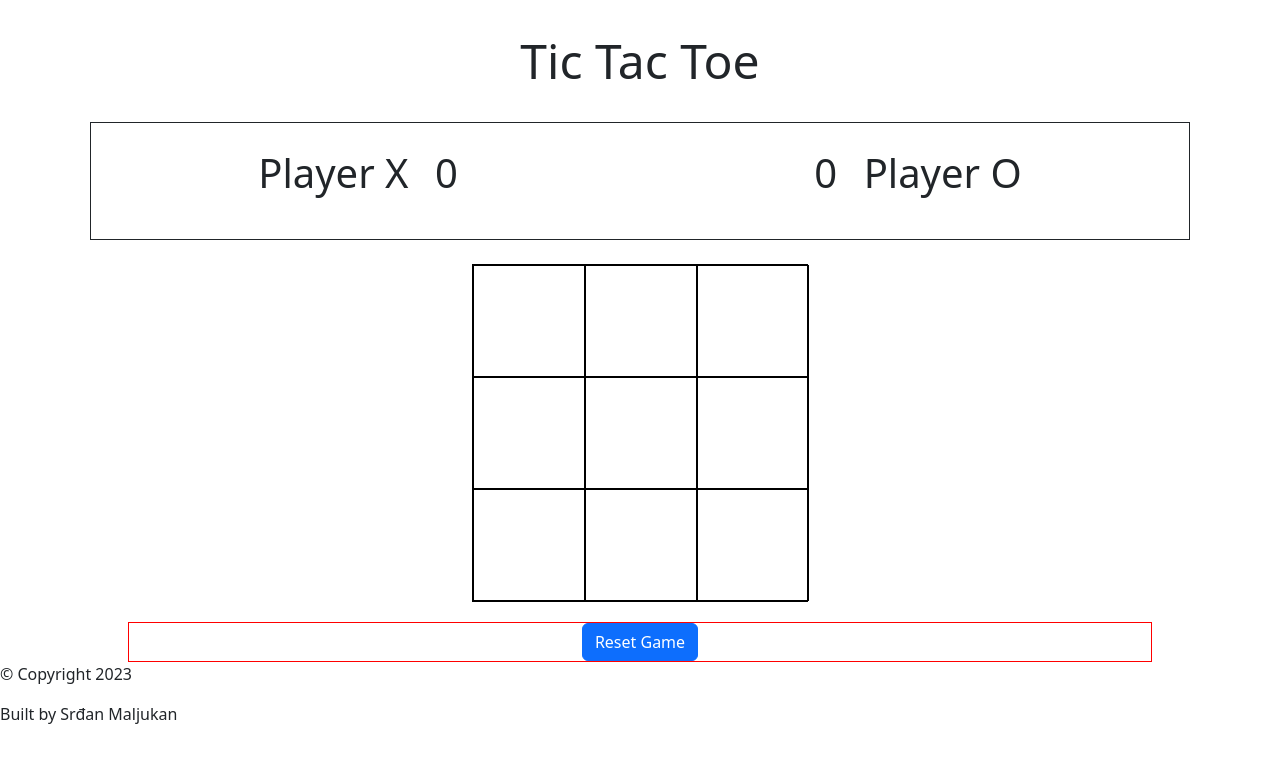
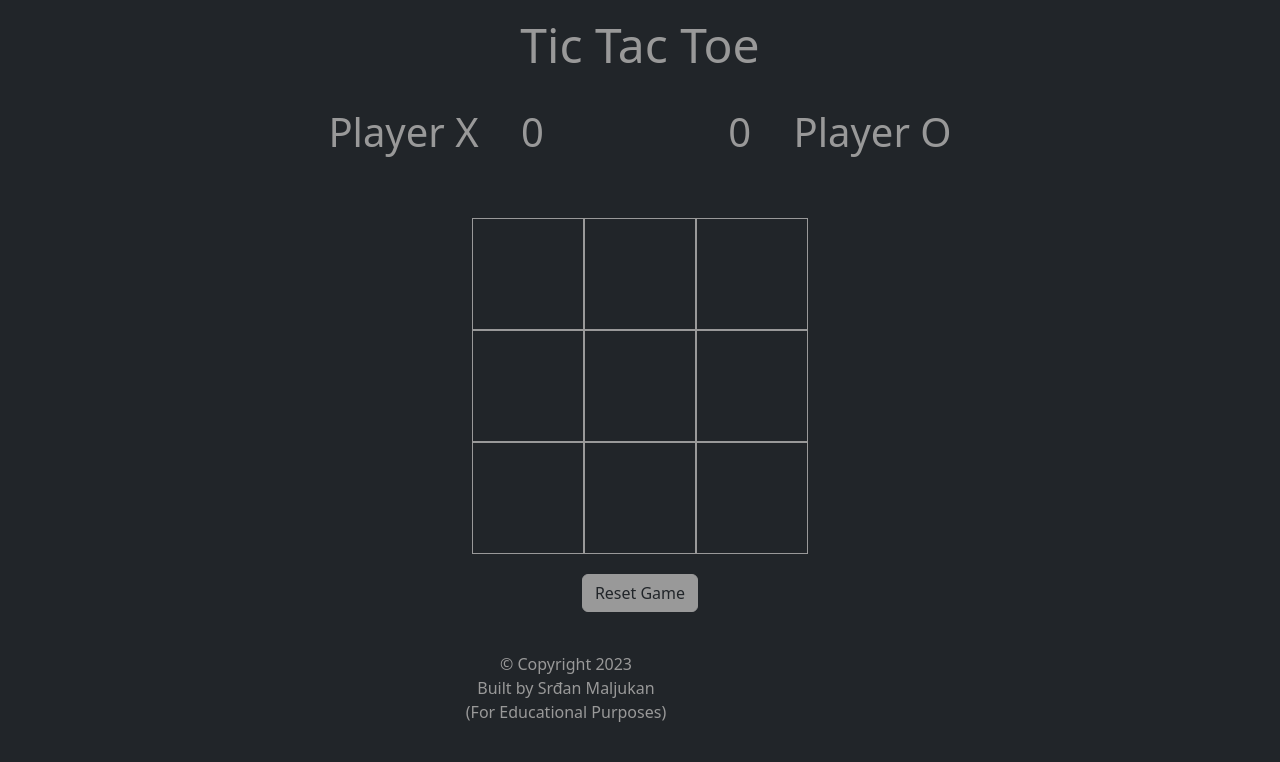
Before and after one commit to srdjanmaljukan/tic-tac-toe, a React app: page / in a window 1280 px wide. Built offline with nearby package versions, Linux system fonts and the light colour scheme.

Commit message:
finish styling

```diff
--- a/public/styles.css
+++ b/public/styles.css
@@ -1,5 +1,14 @@
+/* Variables */
+:root {
+  --bold-font: 700;
+  --bg-color: #242E33;
+  --primary-color: #999999;
+
+}
+
 html {
   scroll-behavior: smooth;
+  background-color: rgba(33, 37, 41, 1);
 }
 
 /* CSS Resets */
@@ -7,45 +16,31 @@ html {
   margin: 0;
   padding: 0;
   box-sizing: border-box;
-    /* border: 2px solid red; */
-  }
-
-  ul {
-    list-style-type: none;
-  }
-
-  a {
-    text-decoration: none;
-    color: var(--primary-color);
-  }
-
-  a:hover {
-    text-decoration: none;
-    color: var(--secondary-color);
 }
 
 /* Header */
 
 .header {
   width: 70%;
-  margin: 2rem auto;
+  margin: auto;
   text-align: center;
 }
 
 .header h1 {
   font-size: 3rem;
+  color: var(--primary-color);
 }
 
 /* Scoreboard */
 
 .scoreboard {
-  max-width: 68.75rem;
+  width: 70%;
   text-align: center;
-  margin: 1.5rem auto;
+  margin: auto;
   padding: 20px 5px;
   display: flex;
-  border: 1px solid;
-  justify-content: space-around;
+  justify-content: space-evenly;
+  color: var(--primary-color);
 }
 
 .scoreboard p {
@@ -53,7 +48,7 @@ html {
 }
 
 .scoreboard span {
-  margin: auto 1rem;
+  margin: auto 2rem;
 }
 
 /* Board */
@@ -66,28 +61,51 @@ html {
 }
 
 .grid-container {
+  color: var(--primary-color);
   display: grid;
   margin: 20px auto;
   grid-template-rows: repeat(3, 1fr);
   grid-template-columns: repeat(3, 1fr);
   grid-auto-flow: column;
-    border: 1px solid black;
   gap: 0;
   width: 21rem;
 }
 
 .grid-item {
+  border: 1px solid var(--primary-color);
+  font-weight: var(--bold-font);
   width: 7rem;
   height: 7rem;
-    border: 1px solid black;
   text-align: center;
   font-size: 3rem;
-    line-height: 2;
+  line-height: 2.2;
 }
 
-.reset {
-  border: 1px solid red;
+.board .winner {
+  color: var(--primary-color);
+  font-weight: var(--bold-font);
+}
 
+.reset button {
+  background-color: var(--primary-color);
+  border-color: var(--primary-color);
+}
+
+.reset button:hover {
+  color: var(--primary-color) !important;
+  border: 1px solid var(--primary-color);
+  background-color: rgba(33, 37, 41, 1);
 }
 
 /* Footer */
+
+.footer {
+  max-width: 68.75rem;
+  text-align: center;
+  color: var(--primary-color);
+  margin-top: 2.5rem;
+}
+
+.footer p {
+  margin: 0;
+}
--- a/src/components/App.js
+++ b/src/components/App.js
@@ -19,7 +19,7 @@ function App() {
   }
 
   return (
-    <div className="App">
+    <div className="p-3 mb-2 bg-dark">
       <Header />
       <Scoreboard scoreX={scoreX} scoreO={scoreO} />
       <Board updateScore={updateScoreboard} />
--- a/src/components/Board.js
+++ b/src/components/Board.js
@@ -5,6 +5,7 @@ function Board(props) {
     const [board, setBoard] = useState(Array(9).fill(null));
     const [player, setPlayer] = useState("X");
     const [winner, setWinner] = useState(null);
+    const [highlight, setHighlight] = useState(null);
 
     function checkWinner() {
         const winningLines = [
@@ -69,9 +70,9 @@ function Board(props) {
                     )
                 })}
             </div>
-            {winner ? <p>{winner}</p> : null}
+            {winner ? <p className="winner">{winner}</p> : null}
             <div className="reset">
-                <button className="btn btn-primary" onClick={handleResetClick}>Reset Game</button>
+                <button className="btn btn-outline-light text-dark" onClick={handleResetClick}>Reset Game</button>
             </div>
         </div>
     )
--- a/src/components/Footer.js
+++ b/src/components/Footer.js
@@ -10,6 +10,7 @@ function Footer() {
             <p className="copy">
                 Built by Srđan Maljukan
             </p>
+            <p>(For Educational Purposes)</p>
         </div>
     )
 }
```
Lines whose indentation alone changed are shown as unchanged.
